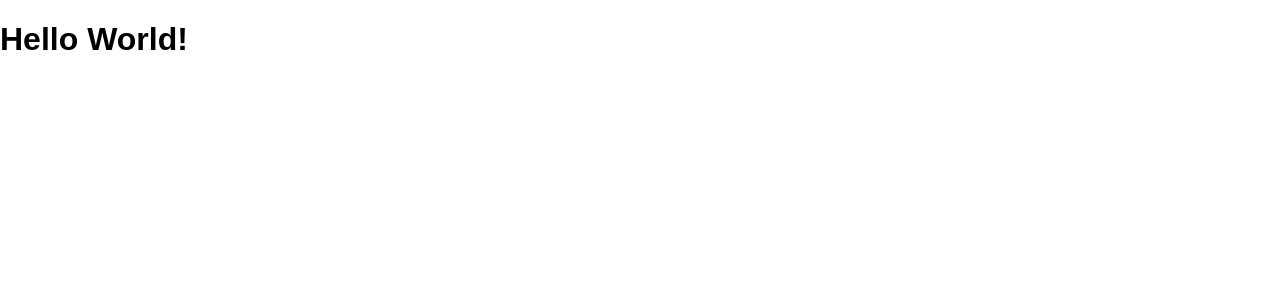
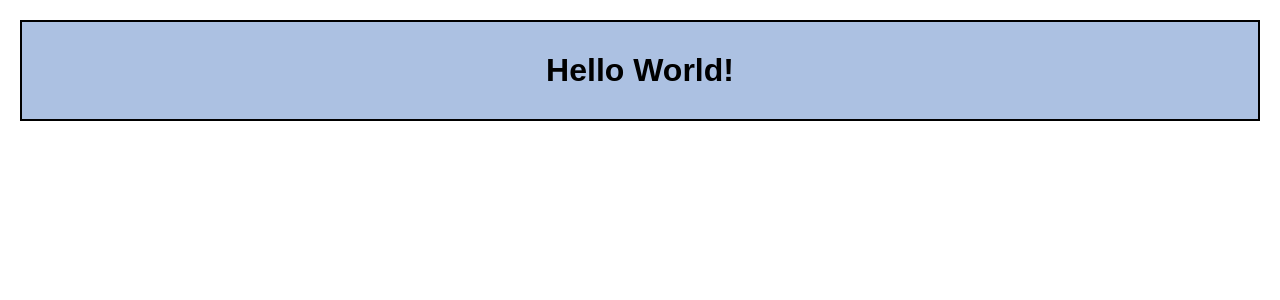
Before and after one commit to LewisYoul/hello-world-react, a React (Create React App) app: page / in a window 1280 px wide. Shown: the top 300 px of the page. Built offline with nearby package versions, Linux system fonts and the light colour scheme.

Commit message:
Import styling from App.css at the top of App.js

```diff
--- /dev/null
+++ b/src/App.css
@@ -0,0 +1,7 @@
+.App {
+  border: 2px solid black;
+  text-align: center;
+  background: #acc1e2;
+  margin: 20px;
+  padding: 30px;
+}
--- a/src/App.js
+++ b/src/App.js
@@ -1,10 +1,11 @@
 import React, { Component } from 'react';
+import './App.css';
 
 export default class App extends Component {
 
   render() {
     return(
-      <h1>Hello World!</h1>
+      <h1 className="App">Hello World!</h1>
     );
   }
 }
```
